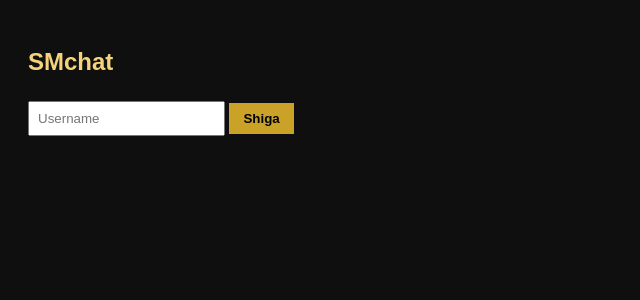
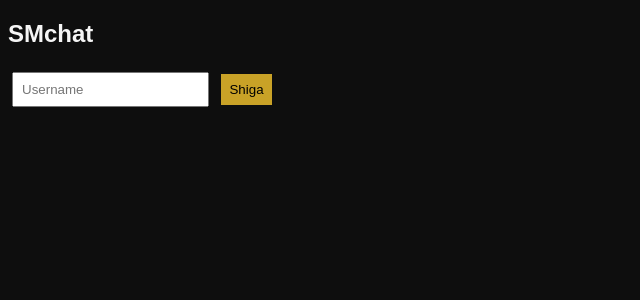
Before and after one commit to mahmudamg11sm/SMchat, a Flask app: page / in a window 1280 px wide. Shown: the top 300 px of the page, without its empty margins (0-640 px from the left). Run offline with Flask 3, Linux system fonts and the light colour scheme; some libraries are stand-ins or nearby versions.

Commit message:
Update style.css

```diff
--- a/static/style.css
+++ b/static/style.css
@@ -1,28 +1,27 @@
 body{
-  background:#0f0f0f;
-  color:#f5d37a;
-  font-family:Arial;
-  padding:20px;
+  background:#0e0e0e;
+  color:#f5f5f5;
+  font-family:sans-serif;
+}
+input,button{
+  padding:8px;
+  margin:4px;
 }
 button{
   background:#c9a227;
   border:none;
-  padding:8px 14px;
-  color:black;
-  font-weight:bold;
-}
-input{
-  padding:8px;
-  margin:5px 0;
-}
-#users div{
-  cursor:pointer;
-  padding:6px;
-  border-bottom:1px solid #333;
 }
 #messages{
-  min-height:200px;
+  height:300px;
+  overflow:auto;
   border:1px solid #333;
-  margin:10px 0;
-  padding:10px;
+  margin:8px 0;
 }
+#lists{
+  display:flex;
+  gap:20px;
+}
+#users div,#rooms div{
+  cursor:pointer;
+  padding:4px;
+}
```
